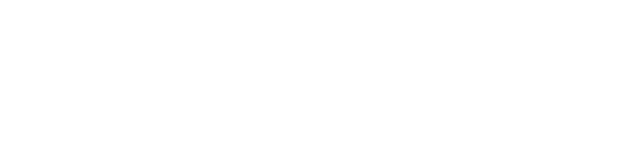
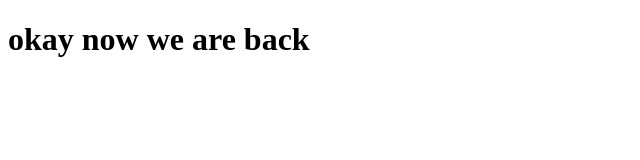
Before and after one commit to King-Will123/williams, a plain HTML site: page index.html in a window 1280 px wide. Shown: the whole page, without its empty margins (0-640 px from the left). Drawn offline with Linux system fonts and the light colour scheme.

Commit message:
first commit

```diff
--- a/index.html
+++ b/index.html
@@ -5,7 +5,7 @@
     <meta name="Kwac City" content=", all about my world. The web dev class will be great">
     <title>Document</title>
 </head>
-<bodythis is the official site of the web page of kwac city>
-
-</bodyThere is no qualms>
+<body>
+ <h1>okay now we are back</h1>
+</body>
 </html>
```
